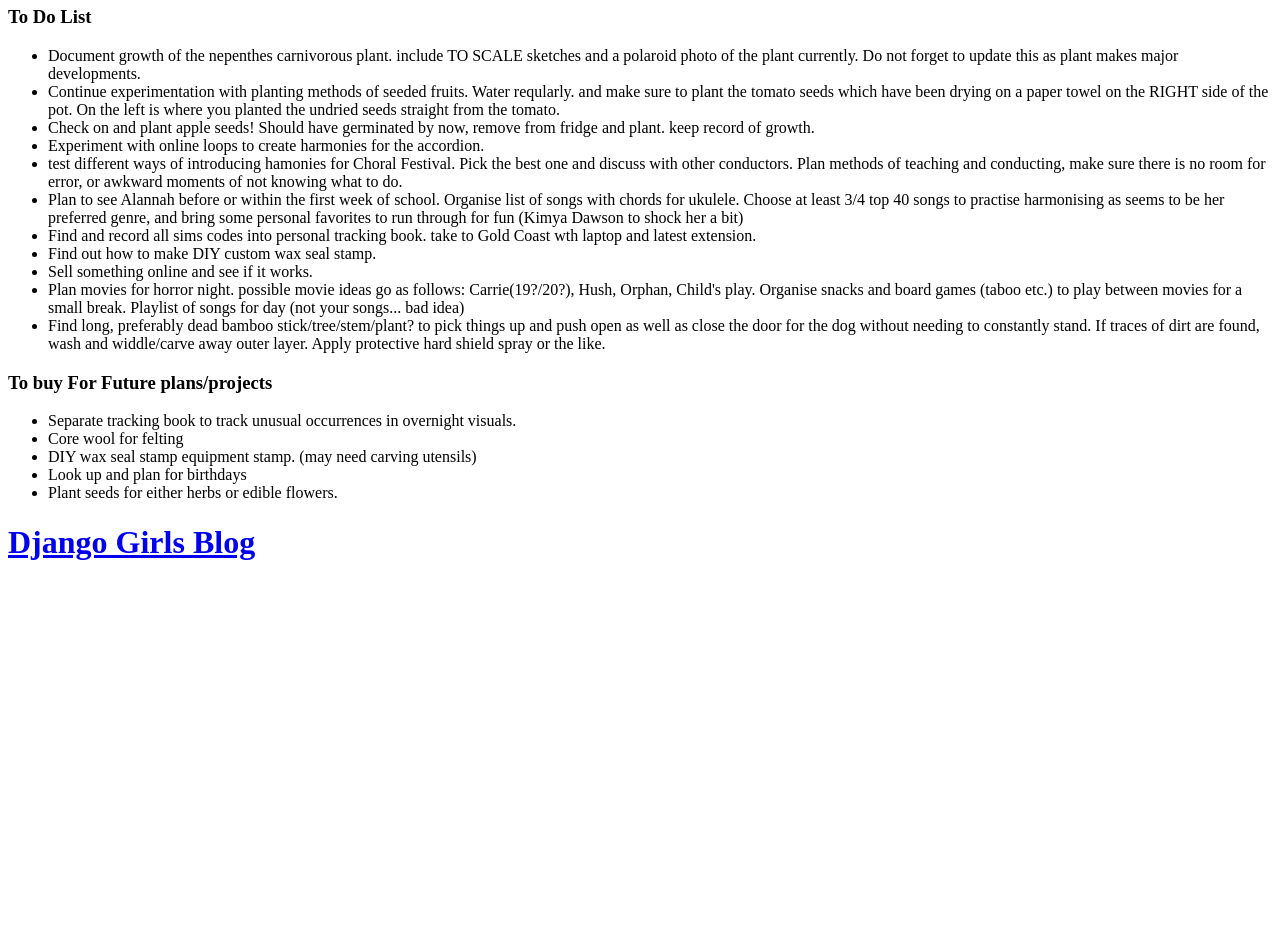
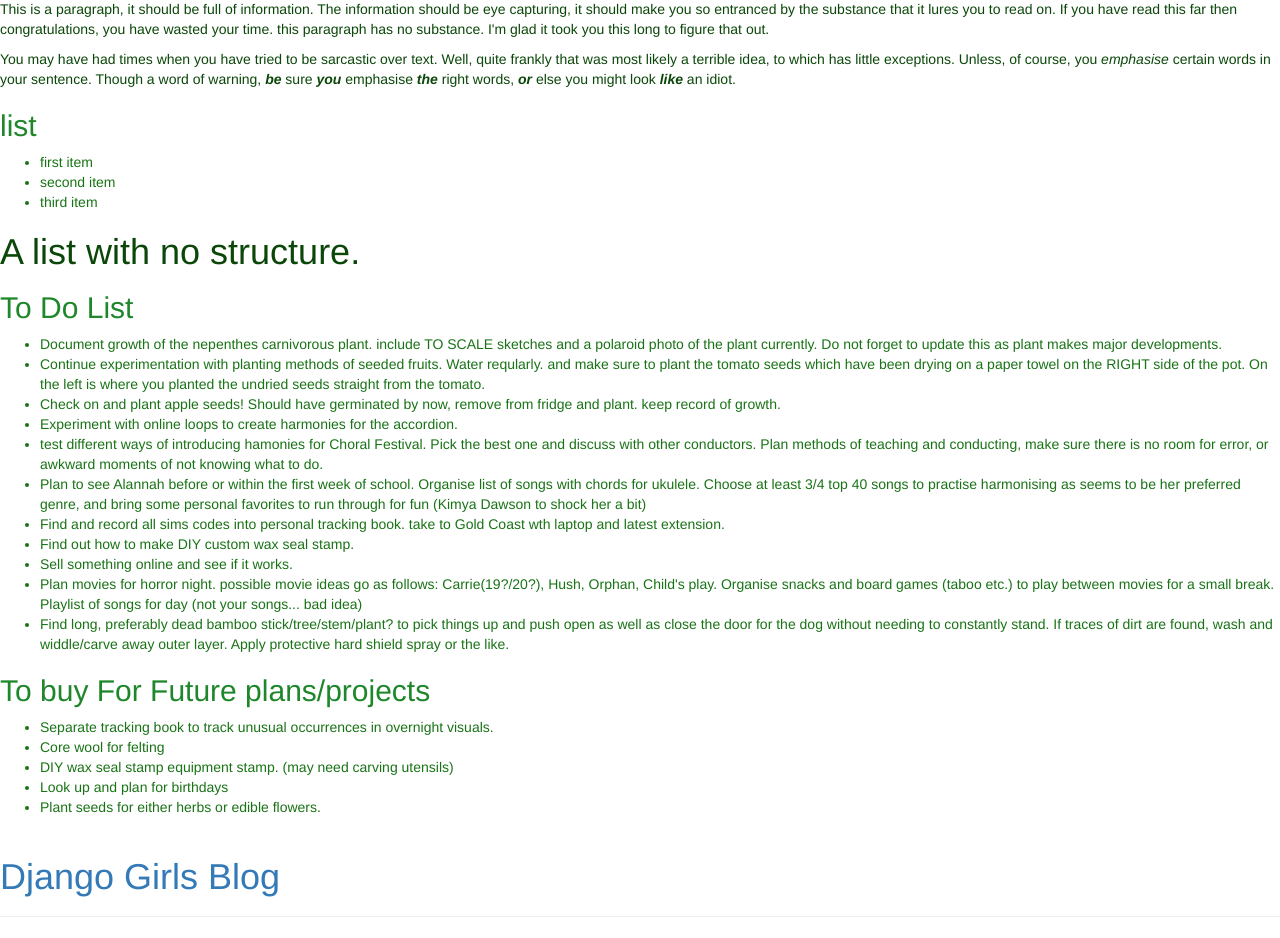
Before and after one commit to user132/my-first-blog, a Django app: page / in a window 1280 px wide. Shown: the part 500-1438 px from the top of the page. Before the commit the page ends 1060 px from the top, so only its background shows below. Run offline with Django 3.2, Linux system fonts and the light colour scheme; data that the repository does not hold is empty; some libraries are stand-ins or nearby versions.

Commit message:
created post list page

```diff
--- /dev/null
+++ b/blog/static/css/blog.css
@@ -0,0 +1,25 @@
+h1 {
+    color: #0B4709;
+}
+h2 {
+    color: #1F872B;
+    }
+h3 {
+    color: #48F74E;
+    }
+p {
+color: #0B4709;
+    }
+li {
+color: #197316;
+    }
+
+h4 {
+    color: #1F872B;
+    }
+h5 {
+    color: #F788F5;
+    }
+h1a {
+    color: #8D6EFF;;
+}
--- /dev/null
+++ b/blog/templates/blog/base.html
@@ -0,0 +1,89 @@
+{% load staticfiles %}
+<html>
+
+    <head>
+        <title>Prudence's blog</title>
+    </head>
+    <h1>This is the main title.</h1>
+    <h2>This is the main title's sidekick.</h2>
+    <h3>This is a peasant title, leeching off the fame of the greater ones before it.</h3>
+    <h4>This. Is barely a title at all.</h4>
+    <img src="https://encrypted-tbn0.gstatic.com/images?q=tbn:ANd9GcTiKs2Gg7ixCJzoAAqlnXXGc8RwlVgDcfIbU-llDTm8Zth3GbYl"/>
+    <body>
+<p>This is a paragraph, it should be full of information. The information should be eye capturing,
+it should make you so entranced by the substance that it lures you to read on. If you have read this far
+then congratulations, you have wasted your time. this paragraph has no substance. I'm glad
+it took you this long to figure that out.</p>
+<p>You may have had times when you have tried to be sarcastic over text. Well, quite frankly
+that was most likely a terrible idea, to which has little exceptions. Unless, of course, you
+    <em>emphasise</em> certain words in your sentence. Though a word of warning,
+    <strong><em>be</em></strong> sure <strong><em>you</em></strong> emphasise
+    <strong><em>the</em></strong> right words, <strong><em>or</em></strong> else you might look
+    <strong><em>like</em></strong> an idiot.</p>
+
+        <h2>list</h2>
+
+    <ul><li>first item</li><li>second item</li><li>third item</li></ul>
+
+    </body>
+<head>
+        <title>Django Girls blog</title>
+    </head>
+    <div>
+
+    </div>
+
+    <h1>A list with no structure.</h1>
+    <h2>To Do List</h2>
+
+    <ul><li>Document growth of the nepenthes carnivorous plant.
+    include TO SCALE sketches and a polaroid photo of the plant currently.
+    Do not forget to update this as plant makes major developments.</li>
+    <li>Continue experimentation with planting methods of seeded fruits. Water reqularly.
+    and make sure to plant the tomato seeds which have been drying on a paper towel on the
+    RIGHT side of the pot. On the left is where you planted the undried seeds straight from the tomato.</li>
+    <li>Check on and plant apple seeds! Should have germinated by now, remove from fridge and plant.
+    keep record of growth.</li><li>Experiment with online loops to create harmonies for the accordion.</li>
+    <li>test different ways of introducing hamonies for Choral Festival. Pick the best one and discuss with
+    other conductors. Plan methods of teaching and conducting, make sure there is no room for error,
+        or awkward moments of not knowing what to do.</li>
+        <li>Plan to see Alannah before or within the first week of school. Organise list of songs with
+        chords for ukulele. Choose at least 3/4 top 40 songs to practise harmonising as seems to be her
+        preferred genre, and bring some personal favorites to run through for fun (Kimya Dawson
+        to shock her a bit)</li><li>Find and record all sims codes into personal tracking book.
+        take to Gold Coast wth laptop and latest extension.</li><li>Find out how to make DIY custom wax
+        seal stamp.</li><li>Sell something online and see if it works.</li><li>Plan movies for horror night.
+        possible movie ideas go as follows: Carrie(19?/20?), Hush, Orphan, Child's play. Organise
+        snacks and board games (taboo etc.) to play between movies for a small break. Playlist of songs for day
+        (not your songs... bad idea)</li><li>Find long, preferably dead bamboo stick/tree/stem/plant? to
+            pick things up and push open as well as close the door for the dog without needing to constantly stand.
+            If traces of dirt are found, wash and widdle/carve away outer layer. Apply protective hard shield
+            spray or the like.</li></ul>
+
+
+    <h2>To buy For Future plans/projects</h2>
+    <ul><li>Separate tracking book to track unusual occurrences in overnight visuals.
+    </li><li>Core wool for felting</li><li>DIY wax seal stamp equipment
+        stamp. (may need carving utensils)</li><li>Look up and plan for birthdays</li><li>Plant seeds for
+    either herbs or edible flowers.</li></ul>
+
+    <head>
+        <title>Django Girls blog</title>
+        <link rel="stylesheet" href="//maxcdn.bootstrapcdn.com/bootstrap/3.2.0/css/bootstrap.min.css">
+        <link rel="stylesheet" href="//maxcdn.bootstrapcdn.com/bootstrap/3.2.0/css/bootstrap-theme.min.css">
+        <link rel="stylesheet" href="{% static 'css/blog.css' %}">
+    </head>
+    <body>
+       <div class="page-header">
+        <h1><a href="/">Django Girls Blog</a></h1>
+    </div>
+    <div class="content container">
+        <div class="row">
+            <div class="col-md-8">
+            {% block content %}
+            {% endblock %}
+            </div>
+        </div>
+    </div>
+    </body>
+</html>
--- a/blog/templates/blog/post_list.html
+++ b/blog/templates/blog/post_list.html
@@ -1,78 +1,14 @@
-<html>
-    <head>
-        <title>Prudence's blog</title>
-    </head>
-    <h1>This is the main title.</h1>
-    <h2>This is the main title's sidekick.</h2>
-    <h3>This is a peasant title, leeching off the fame of the greater ones before it.</h3>
-    <h6>This.</h6>
-    <body>
-<p>This is a paragraph, it should be full of information. The information should be eye capturing,
-it should make you so entranced by the substance that it lures you to read on. If you have read this far
-then congratulations, you have wasted your time. this paragraph has no substance. I'm glad
-it took you this long to figure that out.</p>
-<p>You may have had times when you have tried to be sarcastic over text. Well, quite frankly
-that was most likely a terrible idea, to which has little exceptions. Unless, of course, you
-    <em>emphasise</em> certain words in your sentence. Though a word of warning,
-    <strong><em>be</em></strong> sure <strong><em>you</em></strong> emphasise
-    <strong><em>the</em></strong> right words, <strong><em>or</em></strong> else you might look
-    <strong><em>like</em></strong> an idiot.</p>
-
-        <h3>list</h3>
-
-    <ul><li>first item</li><li>second item</li><li>third item</li></ul>
-
-    </body>
-<head>
-        <title>Django Girls blog</title>
-    </head>
-    <div>
-<h3><a href="">And here is a link that goes nowhere</a></h3>
-    </div>
-
-    <h2>Random Topics.</h2>
-    <h3>To Do List</h3>
-
-    <ul><li>Document growth of the nepenthes carnivorous plant.
-    include TO SCALE sketches and a polaroid photo of the plant currently.
-    Do not forget to update this as plant makes major developments.</li>
-    <li>Continue experimentation with planting methods of seeded fruits. Water reqularly.
-    and make sure to plant the tomato seeds which have been drying on a paper towel on the
-    RIGHT side of the pot. On the left is where you planted the undried seeds straight from the tomato.</li>
-    <li>Check on and plant apple seeds! Should have germinated by now, remove from fridge and plant.
-    keep record of growth.</li><li>Experiment with online loops to create harmonies for the accordion.</li>
-    <li>test different ways of introducing hamonies for Choral Festival. Pick the best one and discuss with
-    other conductors. Plan methods of teaching and conducting, make sure there is no room for error,
-        or awkward moments of not knowing what to do.</li>
-        <li>Plan to see Alannah before or within the first week of school. Organise list of songs with
-        chords for ukulele. Choose at least 3/4 top 40 songs to practise harmonising as seems to be her
-        preferred genre, and bring some personal favorites to run through for fun (Kimya Dawson
-        to shock her a bit)</li><li>Find and record all sims codes into personal tracking book.
-        take to Gold Coast wth laptop and latest extension.</li><li>Find out how to make DIY custom wax
-        seal stamp.</li><li>Sell something online and see if it works.</li><li>Plan movies for horror night.
-        possible movie ideas go as follows: Carrie(19?/20?), Hush, Orphan, Child's play. Organise
-        snacks and board games (taboo etc.) to play between movies for a small break. Playlist of songs for day
-        (not your songs... bad idea)</li><li>Find long, preferably dead bamboo stick/tree/stem/plant? to
-            pick things up and push open as well as close the door for the dog without needing to constantly stand.
-            If traces of dirt are found, wash and widdle/carve away outer layer. Apply protective hard shield
-            spray or the like.</li></ul>
+{% extends 'blog/base.html' %}
 
 
-    <h3>To buy For Future plans/projects</h3>
-    <ul><li>Separate tracking book to track unusual occurrences in overnight visuals.
-    </li><li>Core wool for felting</li><li>DIY wax seal stamp equipment
-        stamp. (may need carving utensils)</li><li>Look up and plan for birthdays</li><li>Plant seeds for
-    either herbs or edible flowers.</li></ul>
-
-    <div>
-    <h1><a href="/">Django Girls Blog</a></h1>
-</div>
-
-{% for post in posts %}
-    <div>
-        <p>published: {{ post.published_date }}</p>
-        <h1><a href="">{{ post.title }}</a></h1>
-        <p>{{ post.text|linebreaksbr }}</p>
-    </div>
-{% endfor %}
-</html>
+        {% block content %}
+    {% for post in posts %}
+        <div class="post">
+            <div class="date">
+                {{ post.published_date }}
+            </div>
+            <h1><a href="{% url 'post_detail' pk=post.pk %}">{{ post.title }}</a></h1>
+            <p>{{ post.text|linebreaksbr }}</p>
+        </div>
+    {% endfor %}
+{% endblock %}
--- a/blog/urls.py
+++ b/blog/urls.py
@@ -3,4 +3,5 @@ from . import views
 
 urlpatterns = [
     url(r'^$', views.post_list, name='post_list'),
+    url(r'^post/(?P<pk>\d+)/$', views.post_detail, name='post_detail'),
 ]
--- a/blog/views.py
+++ b/blog/views.py
@@ -1,4 +1,4 @@
-from django.shortcuts import render
+from django.shortcuts import render, get_object_or_404
 from django.utils import timezone
 from .models import Post
 
@@ -6,3 +6,8 @@ from .models import Post
 def post_list(request):
     posts = Post.objects.filter(published_date__lte=timezone.now()).order_by('published_date')
     return render(request, 'blog/post_list.html', {'posts': posts})
+
+
+def post_detail(request, pk):
+    post = get_object_or_404(Post, pk=pk)
+    return render(request, 'blog/post_detail.html', {'post': post})
```
Also changed, not shown: blog/admin.py (line endings or trailing spaces).
